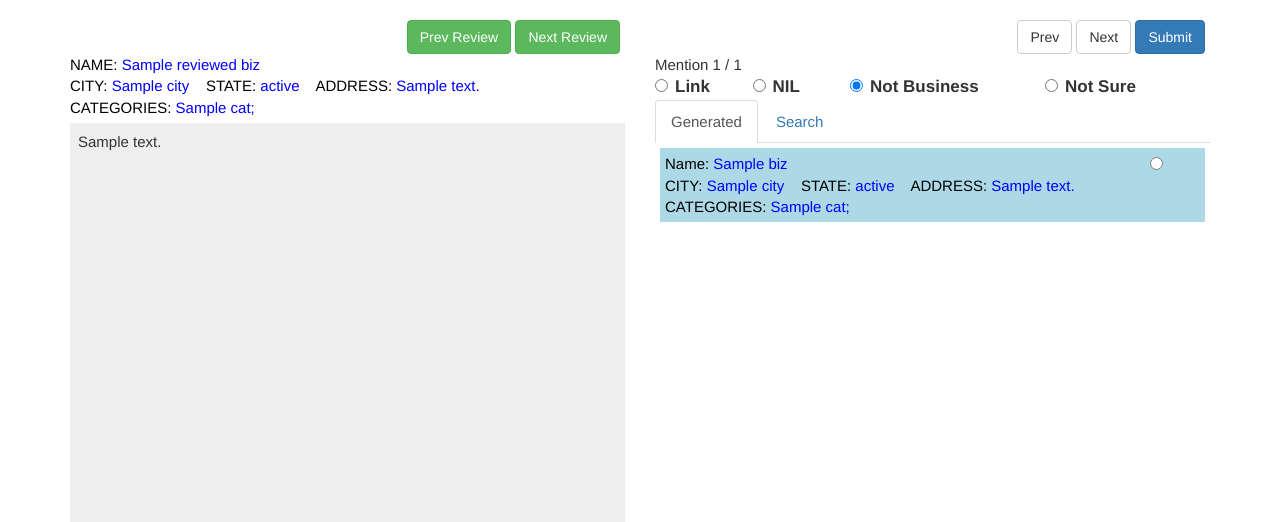
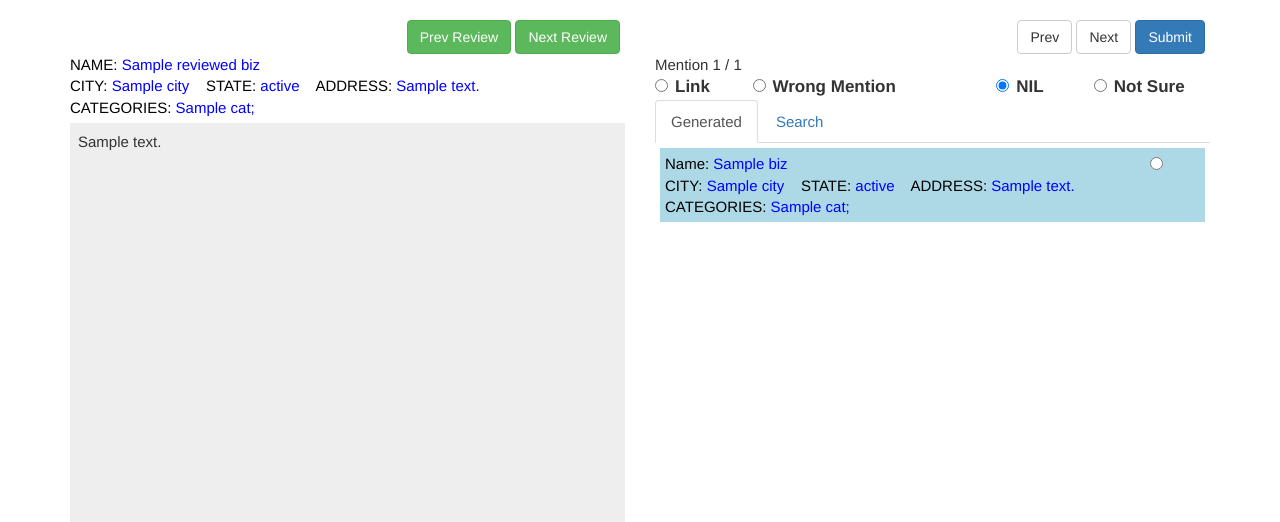
Before and after one commit to hldai/labelel, a Django app: template yelp/templates/yelp/review.html in a window 1280 px wide. Shown: the part 52-574 px from the top of the page. Run offline with Django 3.2, Linux system fonts and the light colour scheme; the template is opened without the code that fills it: most values are stand-ins (such as "Sample title", 1, 10 or a date in 2020); parts of the project's set-up code (start-up, migrations or seed data) failed here and were passed over; some libraries are stand-ins or nearby versions.

Commit message:
change main label

```diff
--- a/yelp/reviewdata.py
+++ b/yelp/reviewdata.py
@@ -32,6 +32,7 @@ data_dir = 'e:/data/yelp'
 # data_dir = '/home/hldai/data/yelp'
 # rev_id_file = os.path.join(data_dir, 'valid_reviews_random100k.txt')
 mentions_file = os.path.join(data_dir, 'reviews_random400k_mentions.txt')
+# mentions_file = os.path.join(data_dir, 'reviews_random400k_mentions_1.txt')
 biz_acronyms_file = os.path.join(data_dir, 'biz_acronyms.txt')
 
 ycg = YelpCandidateGen(es, biz_acronyms_file, index_name, biz_doc_type)
--- a/yelp/templates/yelp/labelresult.html
+++ b/yelp/templates/yelp/labelresult.html
@@ -1,8 +1,8 @@
 <div class="div-label-result">
 {% if labelresult.cur_state == 1 %}
-    Not Business
+    NIL
 {% elif labelresult.cur_state == 2 %}
-    NIL
+    Wrong Mention
 {% elif labelresult.cur_state == 3 %}
     {% include "yelp/businessdetail.html" with biz=labelresult.biz %}
 {% else %}
--- a/yelp/templates/yelp/review.html
+++ b/yelp/templates/yelp/review.html
@@ -75,14 +75,14 @@
                           <input type="radio" id="radio-link-{{ mention.mention_id }}" name="main-label-{{ mention.mention_id }}" value="link"> Link
                         </label>
                     </div>
+                    <div class="col-md-5">
+                        <label class="radio-inline">
+                        <input type="radio" name="main-label-{{ mention.mention_id }}" value="nil"> Wrong Mention
+                        </label>
+                    </div>
                     <div class="col-md-2">
                         <label class="radio-inline">
-                        <input type="radio" name="main-label-{{ mention.mention_id }}" value="nil"> NIL
-                        </label>
-                    </div>
-                    <div class="col-md-4">
-                        <label class="radio-inline">
-                        <input type="radio" name="main-label-{{ mention.mention_id }}" value="nobiz" checked="checked"> Not Business
+                        <input type="radio" name="main-label-{{ mention.mention_id }}" value="nobiz" checked="checked"> NIL
                         </label>
                     </div>
                     <div class="col-md-3">
```
